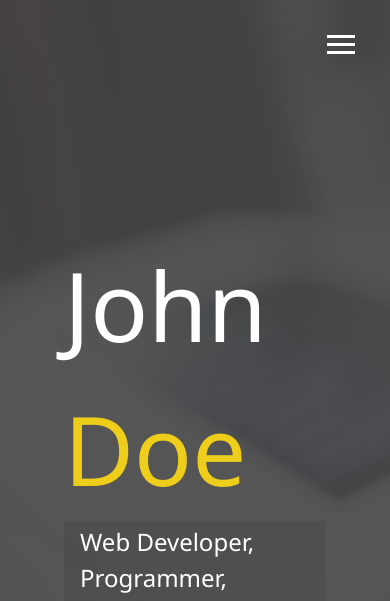
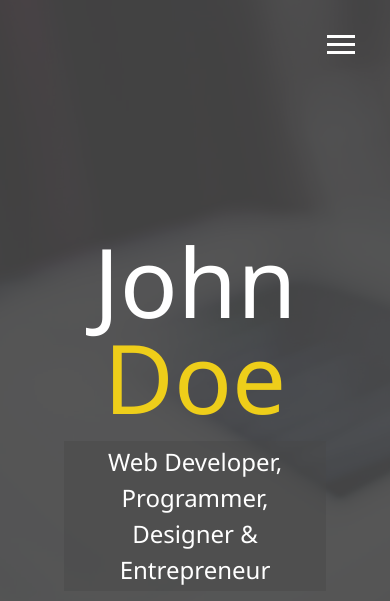
Before and after one commit to Juhan-Ahamed/modern_portfolio, a website: page dist/index.html in a window 390 px wide. Shown: the top 601 px of the page. Drawn offline with Linux system fonts and the light colour scheme.

Commit message:
Added media Queries and made menu overlay responsive

```diff
--- a/scss/_config.scss
+++ b/scss/_config.scss
@@ -32,3 +32,28 @@ $background-opacity: 0.9;
         }
     }
 }
+
+// Media Query Mixins
+@mixin mediaSm {
+    @media screen and (max-width: 500px) {
+        @content;
+    }
+}
+
+@mixin mediaMd {
+    @media screen and (max-width: 768px) {
+        @content;
+    }
+}
+
+@mixin mediaLg {
+    @media screen and (min-width: 769px) and (max-width: 1170px) {
+        @content;
+    }
+}
+
+@mixin mediaXl {
+    @media screen and (min-width: 1171px) {
+        @content;
+    }
+}
--- /dev/null
+++ b/scss/_mobile.scss
@@ -0,0 +1,69 @@
+// Wide Screens
+@include mediaXl {
+
+}
+
+// Desktops & Laptops
+@include mediaLg {
+
+}
+
+// Tablet & Small Laptops
+@include mediaMd {
+    main {
+        text-align: center;
+        align-items: center;
+
+        .lg-heading {
+            line-height: 1;
+            margin-bottom: 1rem;
+        }
+    }
+
+    ul.menu-nav,
+    div.menu-branding {
+        float: none;
+        width: 100%;
+        min-height: 0;
+
+        &.show {
+            transform: translate3d(0,0,0);
+            -webkit-transform: translate3d(0,0,0);
+            -moz-transform: translate3d(0,0,0);
+            -ms-transform: translate3d(0,0,0);
+            -o-transform: translate3d(0,0,0);
+        }
+    }
+
+    .menu-nav {
+        height: 75vh;
+        transform: translate3d(-100%, 0, 0);
+        -webkit-transform: translate3d(-100%, 0, 0);
+        -moz-transform: translate3d(-100%, 0, 0);
+        -ms-transform: translate3d(-100%, 0, 0);
+        -o-transform: translate3d(-100%, 0, 0);
+        font-size: 24px;
+    }
+
+    .menu-branding {
+        height: 25vh;
+        transform: translate3d(100%, 0, 0);
+        -webkit-transform: translate3d(100%, 0, 0);
+        -moz-transform: translate3d(100%, 0, 0);
+        -ms-transform: translate3d(100%, 0, 0);
+        -o-transform: translate3d(100%, 0, 0);
+
+        .portrait {
+            background: url(../img/portrait_small.jpg);
+            width: 150px;
+            height: 150px;
+        }
+    }
+}
+
+// Smartphones
+@include mediaSm {
+    main#home h1 {
+        margin-top: 10vh;
+    }
+}
--- a/scss/main.scss
+++ b/scss/main.scss
@@ -1,5 +1,6 @@
 @import 'config';
 @import 'menu';
+@import 'mobile';
 
 * {
     box-sizing: border-box;
```
Also changed, not shown: dist/css/main.css.
